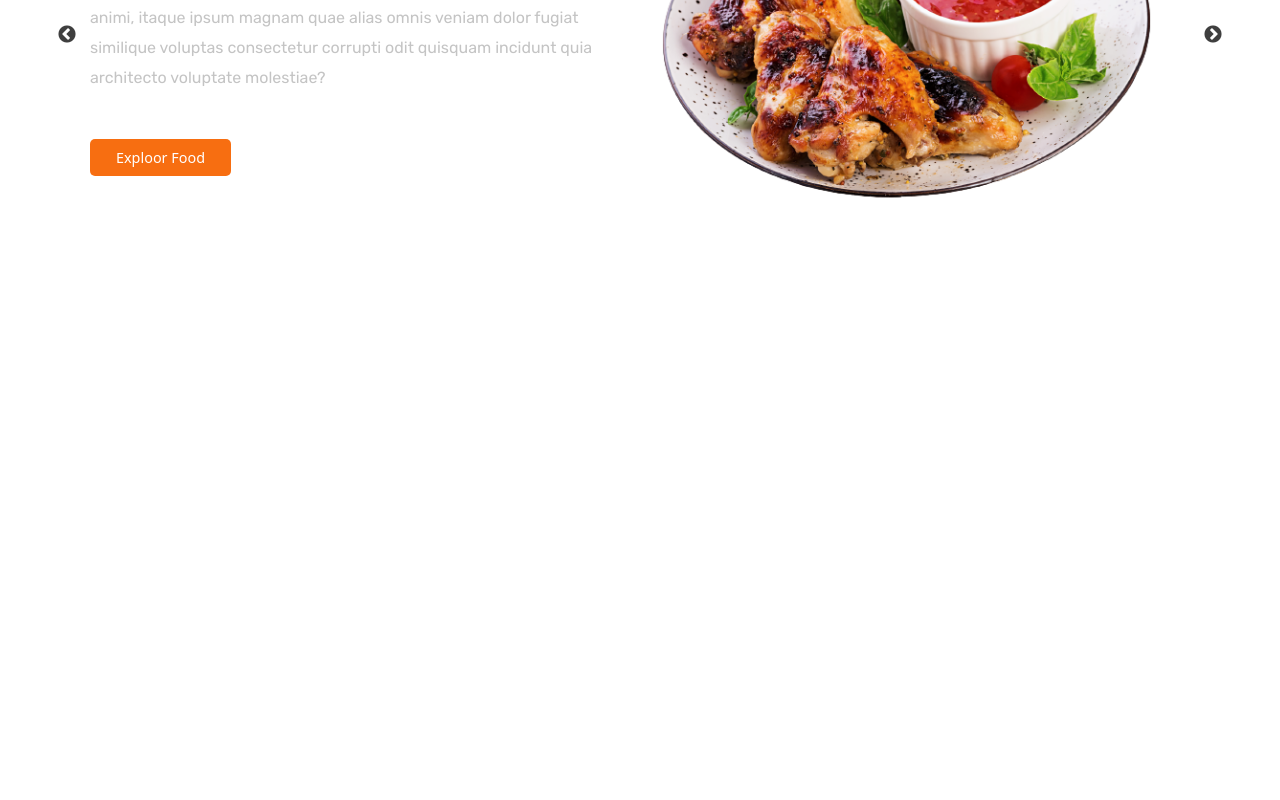
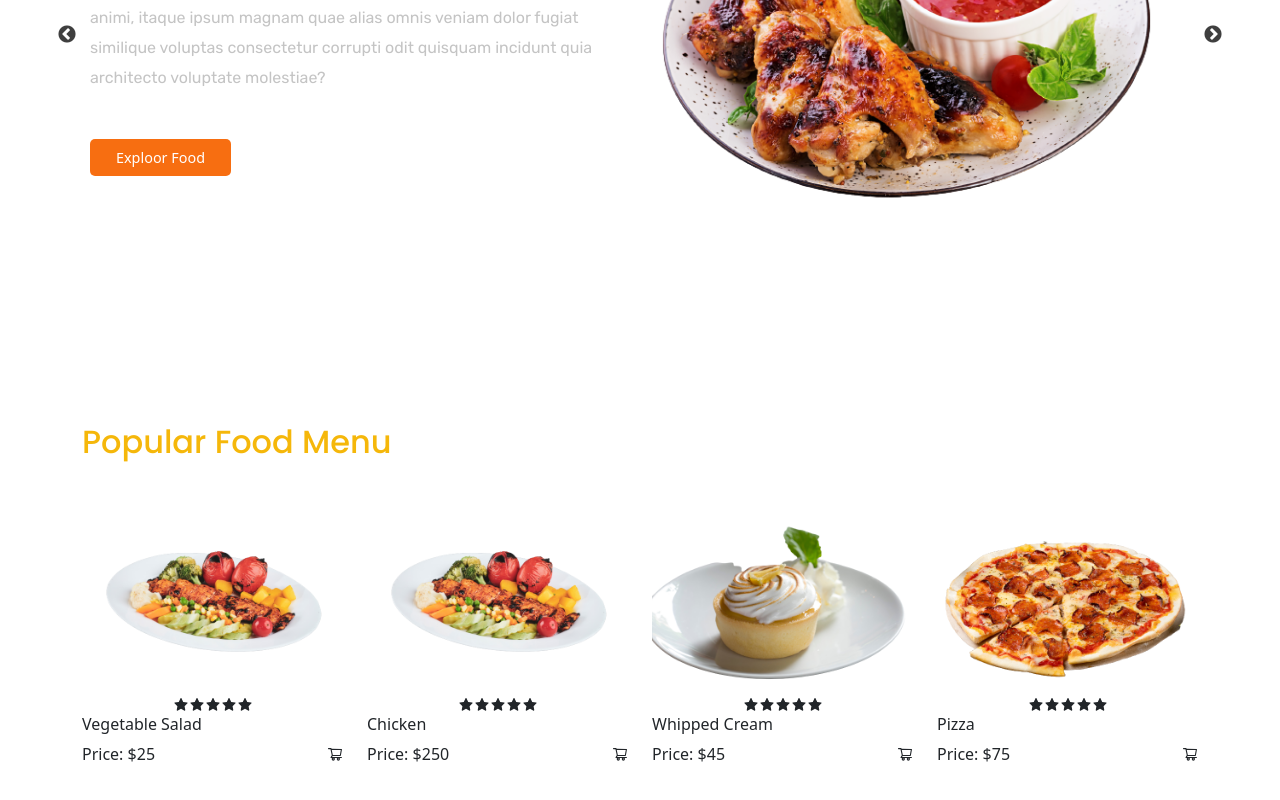
Before and after one commit to KamaksheeSamant/React-MasterChef-Restaurant, a React (Create React App) app: page / in a window 1280 px wide. Shown: the part 282-1082 px from the top of the page. Before the commit the page ends 800 px from the top, so only its background shows below. Built offline with nearby package versions, Linux system fonts and the light colour scheme.

Commit message:
chore: add popular food menu

```diff
--- a/src/assets/fake-data/products.js
+++ b/src/assets/fake-data/products.js
@@ -26,7 +26,7 @@ export const popularMenuFood = [
     id: "02",
     title: "Chicken",
     price: 250,
-    imgUrl: fastFood04,
+    imgUrl: fastFood03,
   },
 
   {
@@ -49,49 +49,49 @@ export const fastFoodProducts = [
     id: "05",
     title: "Burger",
     price: 95,
-    imgUrl: fastFood04,
+    imgUrl: fastFood03,
   },
   {
     id: "06",
     title: "Chicken",
     price: 250,
-    imgUrl: fastFood04,
+    imgUrl: fastFood03,
   },
   {
     id: "07",
     title: "Grill Chicken",
     price: 195,
-    imgUrl: fastFood04,
+    imgUrl: fastFood03,
   },
   {
     id: "08",
     title: "Barbeque",
     price: 275,
-    imgUrl: fastFood04,
+    imgUrl: fastFood03,
   },
   {
     id: "09",
     title: "Pizza",
     price: 275,
-    imgUrl: fastFood04,
+    imgUrl: fastFood03,
   },
   {
     id: "10",
     title: "Burger",
     price: 95,
-    imgUrl: fastFood04,
+    imgUrl: fastFood03,
   },
   {
     id: "11",
     title: "Chicken",
     price: 250,
-    imgUrl: fastFood04,
+    imgUrl: fastFood03,
   },
   {
     id: "12",
     title: "Grill Chicken",
     price: 195,
-    imgUrl: fastFood04,
+    imgUrl: fastFood03,
   },
 ];
 
--- /dev/null
+++ b/src/componenets/PopularMenu.jsx
@@ -0,0 +1,56 @@
+import React from "react";
+import { Container, Row, Col } from "reactstrap";
+import { AiFillStar, AiOutlineShoppingCart } from "react-icons/ai";
+import { popularMenuFood } from "../assets/fake-data/products";
+
+const PopularMenu = () => {
+  return (
+    <section>
+      <Container>
+        <Row>
+          <Col lg="22" className="mb-5">
+            <h2>Popular Food Menu</h2>
+          </Col>
+          {popularMenuFood.map((item) => (
+            <Col lg="3" key={item.id}>
+              <div className="single__product">
+                <div className="product__img">
+                  <img src={item.imgUrl} alt="" className="w-100" />
+                </div>
+                <div className="product__content">
+                  <div className="rating text-center">
+                    <span>
+                      <AiFillStar className="ri-star-s-fill" />
+                    </span>
+                    <span>
+                      <AiFillStar className="ri-star-s-fill" />
+                    </span>
+                    <span>
+                      <AiFillStar className="ri-star-s-fill" />
+                    </span>
+                    <span>
+                      <AiFillStar className="ri-star-s-fill" />
+                    </span>
+                    <span>
+                      <AiFillStar className="ri-star-s-fill" />
+                    </span>
+                  </div>
+                  <h6>{item.title}</h6>
+                  <div className="d-flex align-items-center justify-content-between">
+                    <span className="price">
+                      {" "}
+                      Price: $<span>{item.price}</span>
+                    </span>
+                    <AiOutlineShoppingCart />
+                  </div>
+                </div>
+              </div>
+            </Col>
+          ))}
+        </Row>
+      </Container>
+    </section>
+  );
+};
+
+export default PopularMenu;
--- a/src/componenets/index.js
+++ b/src/componenets/index.js
@@ -1,2 +1,3 @@
 export { default as Header } from "./Header";
 export { default as Slider } from "./Slider";
+export { default as PopularMenu } from "./PopularMenu";
--- /dev/null
+++ b/src/componenets/popularMenu.scss
@@ -0,0 +1,5 @@
+@media only screen and (max-width: 992px) {
+    .popular__menu-title {
+      font-size: 1.4rem;
+    }
+  }
--- a/src/pages/Home.jsx
+++ b/src/pages/Home.jsx
@@ -1,11 +1,12 @@
 import React, { Fragment } from "react";
-import { Header, Slider } from "../componenets";
+import { Header, Slider, PopularMenu } from "../componenets";
 
 const Home = () => {
   return (
     <Fragment>
       <Header />
       <Slider />
+      <PopularMenu />
     </Fragment>
   );
 };
```
Also changed, not shown: src/componenets/ProductCard.jsx (added, +7 -0 lines).
